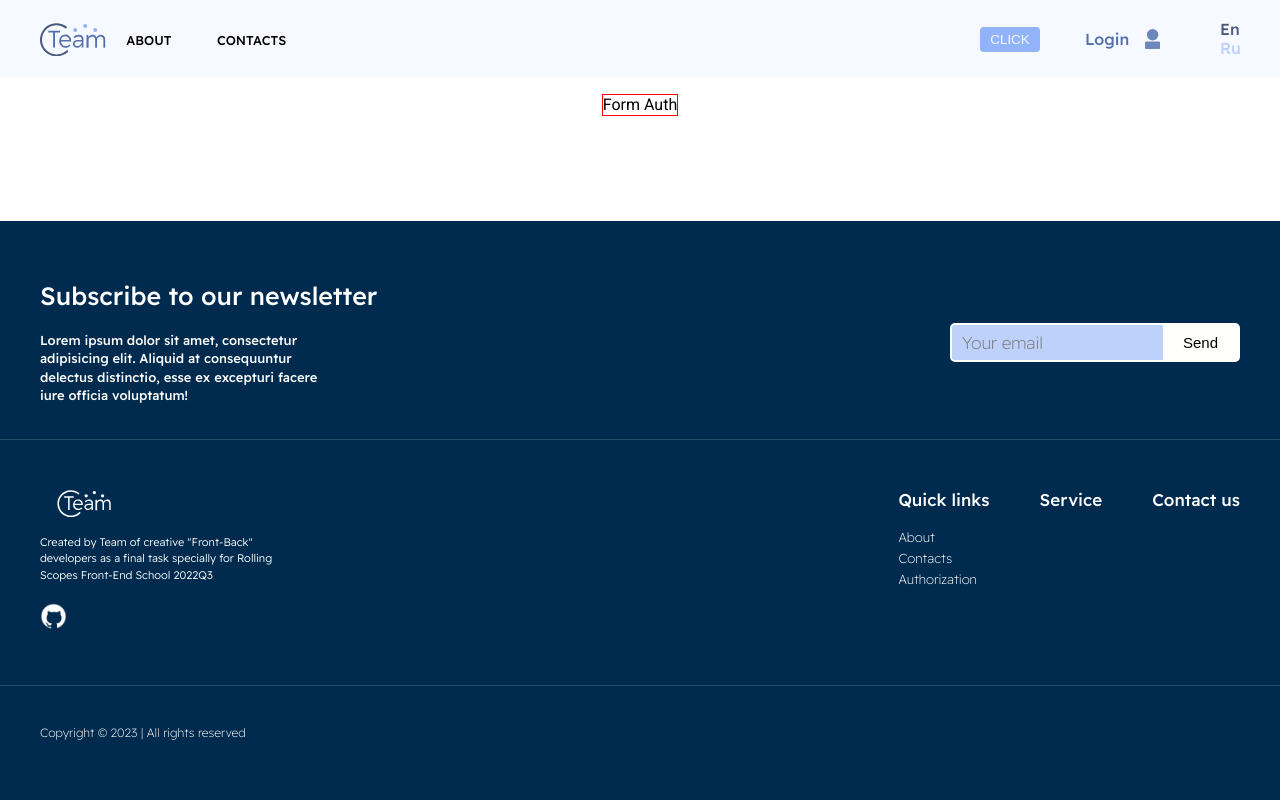
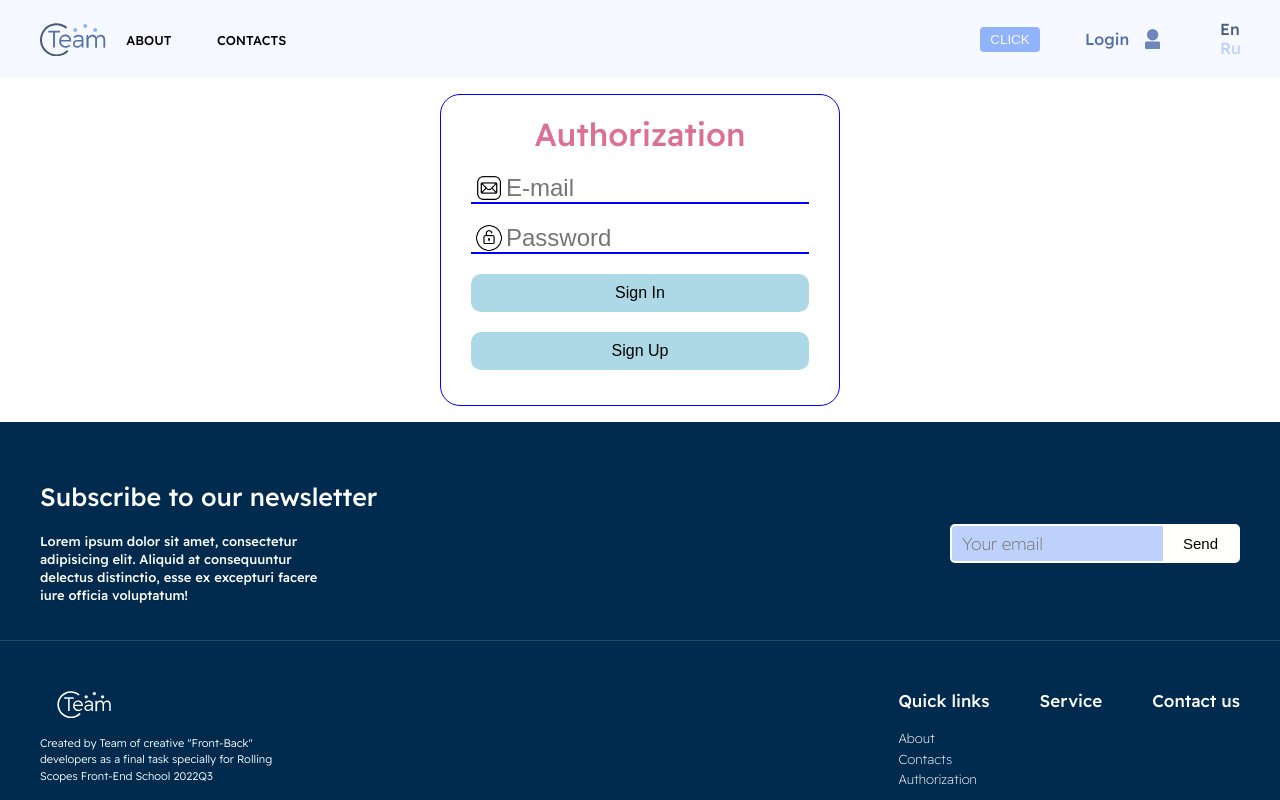
Before and after one commit to MaryAnzh/final-task, a Next.js app: page /authorization in a window 1280 px wide. Shown: the top 800 px of the page. Built offline with nearby package versions, Linux system fonts and the light colour scheme.

Commit message:
add: userApi

```diff
--- a/package.json
+++ b/package.json
@@ -14,6 +14,7 @@
     "@types/react": "18.0.27",
     "@types/react-dom": "18.0.10",
     "@types/styled-components": "^5.1.26",
+    "axios": "^1.3.0",
     "eslint": "8.33.0",
     "eslint-config-next": "13.1.6",
     "i18next": "^22.4.9",
@@ -31,6 +32,7 @@
     "@types/node": "^18.11.18",
     "@types/react": "^18.0.27",
     "@types/react-dom": "^18.0.10",
+    "@types/styled-components": "^5.1.26",
     "sass": "^1.57.1"
   }
 }
--- /dev/null
+++ b/src/components/common/authForm/index.tsx
@@ -0,0 +1,52 @@
+import { Form, Input, Title, Button } from "./styled";
+import postIcon from "../../../icons/post.png";
+import lock from "../../../icons/lock.png";
+import { useForm } from "@/hooks/useForm";
+import { FormEvent } from "react";
+import { UserApi } from "@/utils/api";
+import IUser from "@/interfaces/user";
+
+const main_blu_color = 'blue';
+
+const AuthForm = () => {
+  const initialValue: IUser = { email: "", password: "" };
+  const { values, handleChange, setValues } = useForm<IUser>(initialValue);
+  const { email, password } = values;
+  const handelClick = async (e: FormEvent) => {
+    try{
+      e.preventDefault();
+      const res  = await UserApi.register(values);
+      console.log(res);
+      // setValues(initialValue);
+    } catch(e) {
+      console.log(`Регистрация не удалась: ${e}`);
+    }
+}
+  return (
+    <Form name={'authForm'} color={main_blu_color} onSubmit={(e: FormEvent) => e.preventDefault()}>
+      <Title>Authorization</Title>
+      <Input
+        name={'email'}
+        type={"email"}
+        placeholder={"E-mail"}
+        value={email}
+        onChange={handleChange}
+        src={postIcon.src}
+        color={main_blu_color}
+      />
+      <Input
+        name={'password'}
+        type={"password"}
+        placeholder={"Password"}
+        value={password}
+        onChange={handleChange}
+        src={lock.src}
+        color={main_blu_color}
+      />
+      <Button onClick={handelClick} >Sign In</Button>
+      <Button onClick={handelClick} >Sign Up</Button>
+    </Form>
+  );
+};
+
+export default AuthForm;
--- /dev/null
+++ b/src/components/common/authForm/styled.ts
@@ -0,0 +1,45 @@
+import styled  from "styled-components";
+
+
+export const Title = styled.h1`
+  font-size: 2em;
+  text-align: center;
+  color: palevioletred;
+`;
+export const Form = styled.form`
+    max-width: 400px;
+    width: 100vw;
+    border: 1px solid black;
+    border-color: ${props => props.color ? props.color : 'black'};
+    border-radius: 20px;
+    padding: 20px 30px 35px;
+    display: flex;
+    flex-direction: column;
+    gap: 20px;
+  `;
+export const Input = styled.input`
+    width: 100%;
+    font-size: 1.5em;
+    border: none;
+    border-bottom : 2px solid black;
+    border-color: ${props => props.color ? props.color : 'black'};
+    outline: none;
+    background-image: url(${props => props.src ? props.src : ''});
+    background-repeat: no-repeat;
+    background-position: 4px;
+    background-size: 28px 28px;
+    padding-left: 35px;
+   `;
+export const Button = styled.button`
+    width: 100%;
+    font-size: 1em;
+    border: none;
+    border-radius: 10px;
+    padding: 10px 20px;
+    background-color: ${props => props.color ? props.color : 'lightblue'};
+    transition: .2s;
+    &:hover {
+      cursor: pointer;
+      opacity: .8
+    }
+    `
--- /dev/null
+++ b/src/hooks/useForm.ts
@@ -0,0 +1,11 @@
+import { useState } from "react";
+
+export function useForm<T = { [name: string]: string }>(inputValues: T) {
+  const [values, setValues] = useState(inputValues);
+
+  const handleChange = (event: React.ChangeEvent<HTMLInputElement>) => {
+    const { value, name } = event.target;
+    setValues({ ...values, [name]: value });
+  };
+  return { values, handleChange, setValues };
+}
--- /dev/null
+++ b/src/interfaces/user.ts
@@ -0,0 +1,6 @@
+interface IUser {
+  email: string,
+  password: string
+}
+
+export default IUser;
--- a/src/pages/authorization/Authorization.module.scss
+++ /dev/null
@@ -1,3 +0,0 @@
-.form {
-  border: 1px solid red;
-}
--- a/src/pages/authorization/index.tsx
+++ b/src/pages/authorization/index.tsx
@@ -1,8 +1,10 @@
-import { FC } from "react";
-import styles from "./Authorization.module.scss";
+import { FC} from "react";
+import AuthForm from "@/components/common/authForm";
 
 const Authorization: FC = () => {
-  return <form className={styles.form}>Form Auth</form>;
+  return (
+    <AuthForm/>
+  );
 };
 
 export default Authorization;
--- /dev/null
+++ b/src/utils/api/index.ts
@@ -0,0 +1,17 @@
+import IUser from "@/interfaces/user";
+import axios from "axios";
+
+const instance = axios.create({
+  baseURL: 'http://localhost:3001'
+});
+
+export const UserApi = {
+  async register(user: IUser) {
+    const data = instance.post('/signup', user);
+    return data
+  },
+
+  async login(user: IUser) {
+    const data = instance.post('/signin', user);
+  }
+}
```
Also changed, not shown: src/icons/lock.png (added), src/icons/post.png (added).
